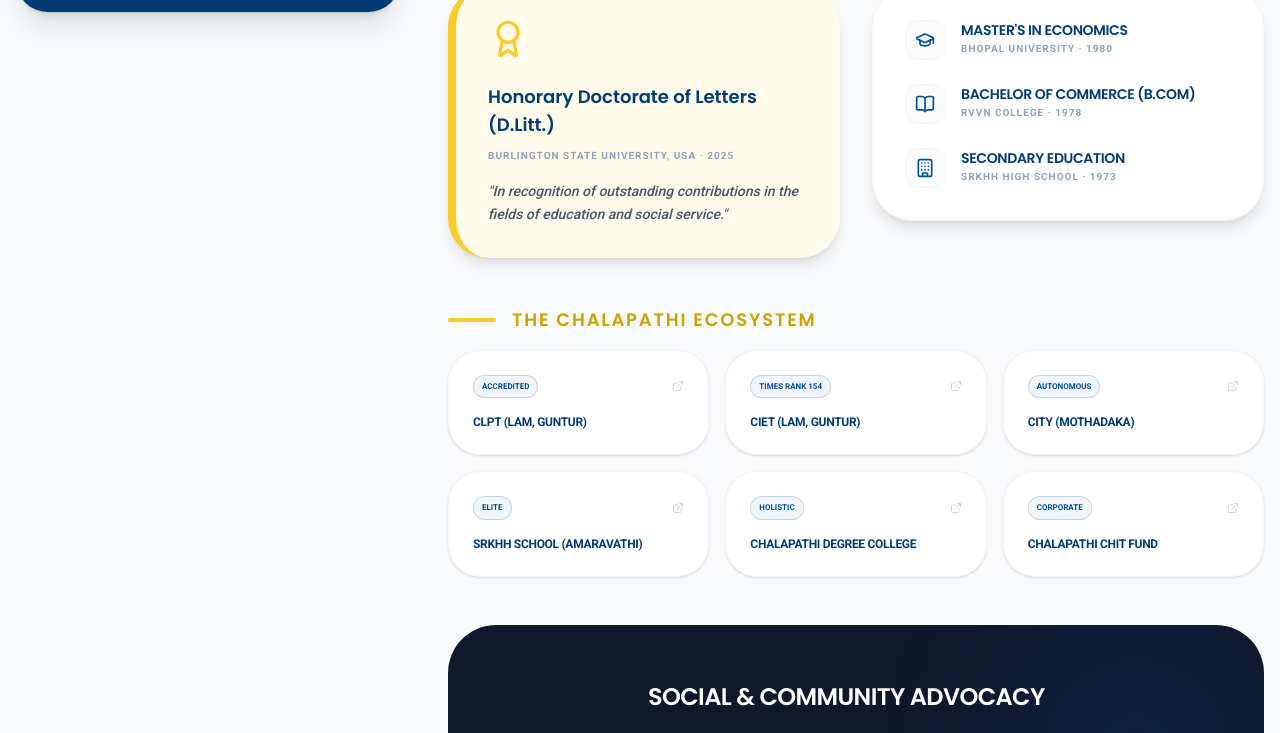
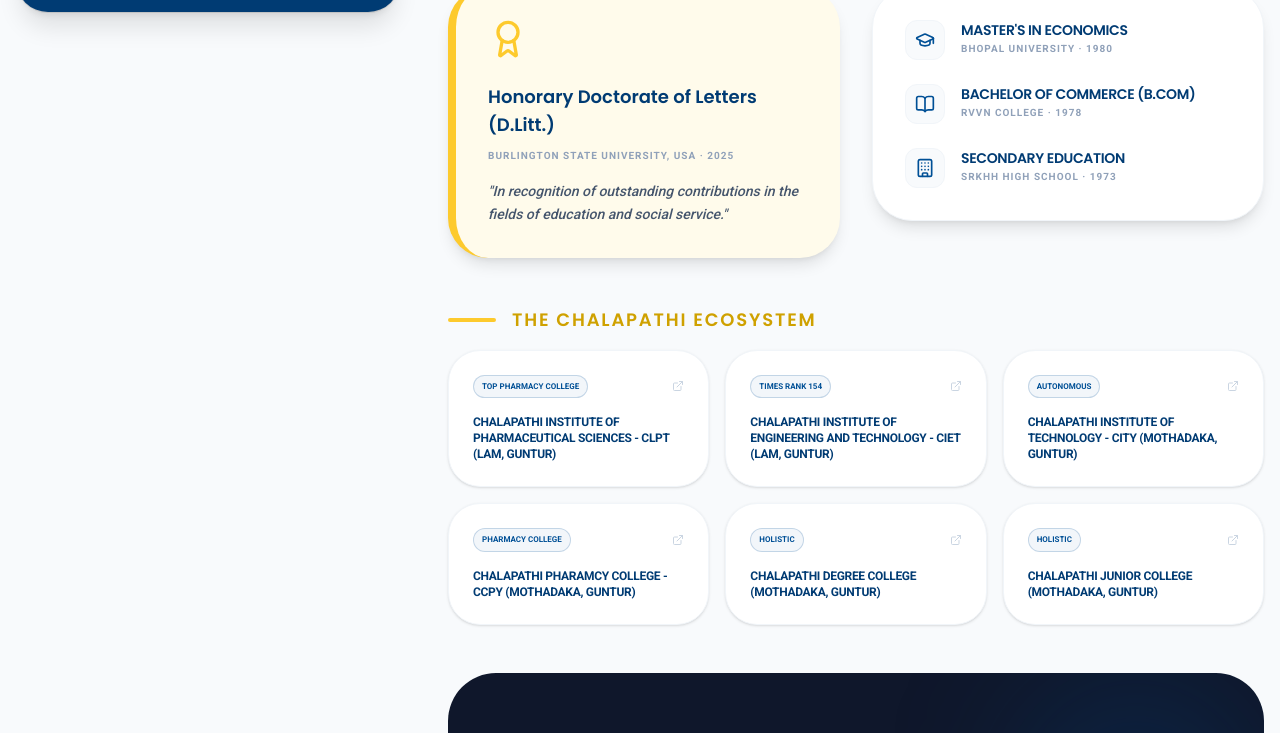
Before and after one commit to clpt-magni/clpt, a Next.js app: page /about/chairman in a window 1280 px wide. Shown: the part 1873-2606 px from the top of the page. Built offline with nearby package versions, Linux system fonts and the light colour scheme; no server answers.

Commit message:
Final institutional UI standardization and build optimization sweep

```diff
--- a/src/app/(public)/about/chairman/page.tsx
+++ b/src/app/(public)/about/chairman/page.tsx
@@ -57,7 +57,7 @@
                   </div>
                 </div>
 
-                <h2 className="text-2xl font-bold text-primary-dark font-poppins mb-1">Sri Yalamanchili Veeranjaneyulu</h2>
+                <h2 className="text-2xl font-bold text-primary-dark font-poppins mb-1">Dr. Sri Yalamanchili Veeranjaneyulu</h2>
                 <p className="text-secondary-dark font-black uppercase tracking-[0.2em] text-[10px] mb-6">Chairman, Chalapathi Group</p>
 
                 <div className="bg-slate-50 rounded-3xl p-6 mb-8 border border-slate-100 flex flex-col items-center gap-3">
@@ -282,12 +282,13 @@
               </div>
               <div className="grid grid-cols-1 md:grid-cols-2 lg:grid-cols-3 gap-4">
                 {[
-                  { name: "CLPT (Lam, Guntur)", url: "https://www.chalapathipharmacy.ac.in", badge: "Accredited" },
-                  { name: "CIET (Lam, Guntur)", url: "https://www.chalapathiengg.ac.in", badge: "Times Rank 154" },
-                  { name: "CITY (Mothadaka)", url: "https://www.city.ac.in", badge: "Autonomous" },
-                  { name: "SRKHH School (Amaravathi)", url: "https://www.chalapathi.org", badge: "Elite" },
-                  { name: "Chalapathi Degree College", url: "https://www.chalapathi.org", badge: "Holistic" },
-                  { name: "Chalapathi Chit Fund", url: "#", badge: "Corporate" },
+                  { name: "Chalapathi Institute of Pharmaceutical Sciences - CLPT (Lam, Guntur)", url: "https://www.chalapathipharmacy.ac.in", badge: "Top Pharmacy College" },
+                  { name: "Chalapathi Institute of Engineering and Technology - CIET (Lam, Guntur)", url: "https://www.chalapathiengg.ac.in", badge: "Times Rank 154" },
+                  { name: "Chalapathi Institute of Technology - CITY (Mothadaka, Guntur)", url: "https://www.city.ac.in", badge: "Autonomous" },
+                  { name: "Chalapathi Pharamcy College - CCPY (Mothadaka, Guntur)", url: "https://www.ccpy.ac.in/", badge: "Pharmacy College" },
+                  { name: "Chalapathi Degree College (Mothadaka, Guntur)", url: "https://www.chalapathi.org", badge: "Holistic" },
+                  { name: "Chalapathi Junior College (Mothadaka, Guntur)", url: "https://www.chalapathi.org", badge: "Holistic" },
+
                 ].map((inst, i) => (
                   <a
                     key={i}
--- a/src/app/(public)/contact/page.tsx
+++ b/src/app/(public)/contact/page.tsx
@@ -33,12 +33,12 @@
                 },
                 {
                   title: "Phone Numbers",
-                   desc: "Principal: +91 863-2524124, 2524125\nOffice: +91 863-2524126",
+                  desc: "Principal: +91 9440101685\nOffice: 0863-2524125",
                   icon: Phone
                 },
                 {
                   title: "Email Addresses",
-                   desc: "Principal: principalcips@gmail.com\nOffice: officecips@gmail.com",
+                  desc: "Principal: principalclpt@gmail.com\nOffice: officeclpt2@gmail.com",
                   icon: Mail
                 }
               ].map((item, i) => (
@@ -63,19 +63,19 @@
               <div className="flex gap-4">
                 {/* Facebook */}
                 <a href="#" className="bg-[#1877F2] hover:scale-110 text-white w-12 h-12 rounded-2xl flex items-center justify-center shadow-lg transition-all">
-                    <svg width="24" height="24" viewBox="0 0 24 24" fill="currentColor"><path d="M24 12.073c0-6.627-5.373-12-12-12s-12 5.373-12 12c0 5.99 4.388 10.954 10.125 11.854v-8.385H7.078v-3.47h3.047V9.43c0-3.007 1.792-4.669 4.533-4.669 1.312 0 2.686.235 2.686.235v2.953H15.83c-1.491 0-1.956.925-1.956 1.874v2.25h3.328l-.532 3.47h-2.796v8.385C19.612 23.027 24 18.062 24 12.073z"/></svg>
+                  <svg width="24" height="24" viewBox="0 0 24 24" fill="currentColor"><path d="M24 12.073c0-6.627-5.373-12-12-12s-12 5.373-12 12c0 5.99 4.388 10.954 10.125 11.854v-8.385H7.078v-3.47h3.047V9.43c0-3.007 1.792-4.669 4.533-4.669 1.312 0 2.686.235 2.686.235v2.953H15.83c-1.491 0-1.956.925-1.956 1.874v2.25h3.328l-.532 3.47h-2.796v8.385C19.612 23.027 24 18.062 24 12.073z" /></svg>
                 </a>
                 {/* Twitter/X */}
                 <a href="#" className="bg-[#000000] hover:scale-110 text-white w-12 h-12 rounded-2xl flex items-center justify-center shadow-lg transition-all">
-                    <svg width="20" height="20" viewBox="0 0 1200 1227" fill="currentColor"><path d="M714.163 519.284L1160.89 0H1055.03L667.137 450.887L357.328 0H0L468.492 681.821L0 1226.37H105.866L515.491 750.218L842.672 1226.37H1200L714.137 519.284H714.163ZM569.165 687.828L521.697 619.934L144.011 79.6944H306.615L611.412 515.685L658.88 583.579L1055.08 1150.3H892.476L569.165 687.854V687.828Z"/></svg>
+                  <svg width="20" height="20" viewBox="0 0 1200 1227" fill="currentColor"><path d="M714.163 519.284L1160.89 0H1055.03L667.137 450.887L357.328 0H0L468.492 681.821L0 1226.37H105.866L515.491 750.218L842.672 1226.37H1200L714.137 519.284H714.163ZM569.165 687.828L521.697 619.934L144.011 79.6944H306.615L611.412 515.685L658.88 583.579L1055.08 1150.3H892.476L569.165 687.854V687.828Z" /></svg>
                 </a>
                 {/* Linkedin */}
                 <a href="#" className="bg-[#0A66C2] hover:scale-110 text-white w-12 h-12 rounded-2xl flex items-center justify-center shadow-lg transition-all">
-                    <svg width="24" height="24" viewBox="0 0 24 24" fill="currentColor"><path d="M20.447 20.452h-3.554v-5.569c0-1.328-.027-3.037-1.852-3.037-1.853 0-2.136 1.445-2.136 2.939v5.667H9.351V9h3.414v1.561h.046c.477-.9 1.637-1.85 3.37-1.85 3.601 0 4.267 2.37 4.267 5.455v6.286zM5.337 7.433c-1.144 0-2.063-.926-2.063-2.065 0-1.138.92-2.063 2.063-2.063 1.14 0 2.064.925 2.064 2.063 0 1.139-.925 2.065-2.064 2.065zm1.782 13.019H3.555V9h3.564v11.452zM22.225 0H1.771C.792 0 0 .774 0 1.729v20.542C0 23.227.792 24 1.771 24h20.454C23.2 24 24 23.227 24 22.271V1.729C24 .774 23.2 0 22.225 0z"/></svg>
+                  <svg width="24" height="24" viewBox="0 0 24 24" fill="currentColor"><path d="M20.447 20.452h-3.554v-5.569c0-1.328-.027-3.037-1.852-3.037-1.853 0-2.136 1.445-2.136 2.939v5.667H9.351V9h3.414v1.561h.046c.477-.9 1.637-1.85 3.37-1.85 3.601 0 4.267 2.37 4.267 5.455v6.286zM5.337 7.433c-1.144 0-2.063-.926-2.063-2.065 0-1.138.92-2.063 2.063-2.063 1.14 0 2.064.925 2.064 2.063 0 1.139-.925 2.065-2.064 2.065zm1.782 13.019H3.555V9h3.564v11.452zM22.225 0H1.771C.792 0 0 .774 0 1.729v20.542C0 23.227.792 24 1.771 24h20.454C23.2 24 24 23.227 24 22.271V1.729C24 .774 23.2 0 22.225 0z" /></svg>
                 </a>
                 {/* Youtube */}
                 <a href="#" className="bg-[#FF0000] hover:scale-110 text-white w-12 h-12 rounded-2xl flex items-center justify-center shadow-lg transition-all">
-                    <svg width="24" height="24" viewBox="0 0 24 24" fill="currentColor"><path d="M23.498 6.186a3.016 3.016 0 0 0-2.122-2.136C19.505 3.545 12 3.545 12 3.545s-7.505 0-9.377.505A3.017 3.017 0 0 0 .502 6.186C0 8.07 0 12 0 12s0 3.93.502 5.814a3.016 3.016 0 0 0 2.122 2.136c1.871.505 9.376.505 9.376.505s7.505 0 9.377-.505a3.015 3.015 0 0 0 2.122-2.136C24 15.93 24 12 24 12s0-3.93-.502-5.814zM9.545 15.568V8.432L15.818 12l-6.273 3.568z"/></svg>
+                  <svg width="24" height="24" viewBox="0 0 24 24" fill="currentColor"><path d="M23.498 6.186a3.016 3.016 0 0 0-2.122-2.136C19.505 3.545 12 3.545 12 3.545s-7.505 0-9.377.505A3.017 3.017 0 0 0 .502 6.186C0 8.07 0 12 0 12s0 3.93.502 5.814a3.016 3.016 0 0 0 2.122 2.136c1.871.505 9.376.505 9.376.505s7.505 0 9.377-.505a3.015 3.015 0 0 0 2.122-2.136C24 15.93 24 12 24 12s0-3.93-.502-5.814zM9.545 15.568V8.432L15.818 12l-6.273 3.568z" /></svg>
                 </a>
               </div>
             </div>
```
Lines whose indentation alone changed are shown as unchanged.
